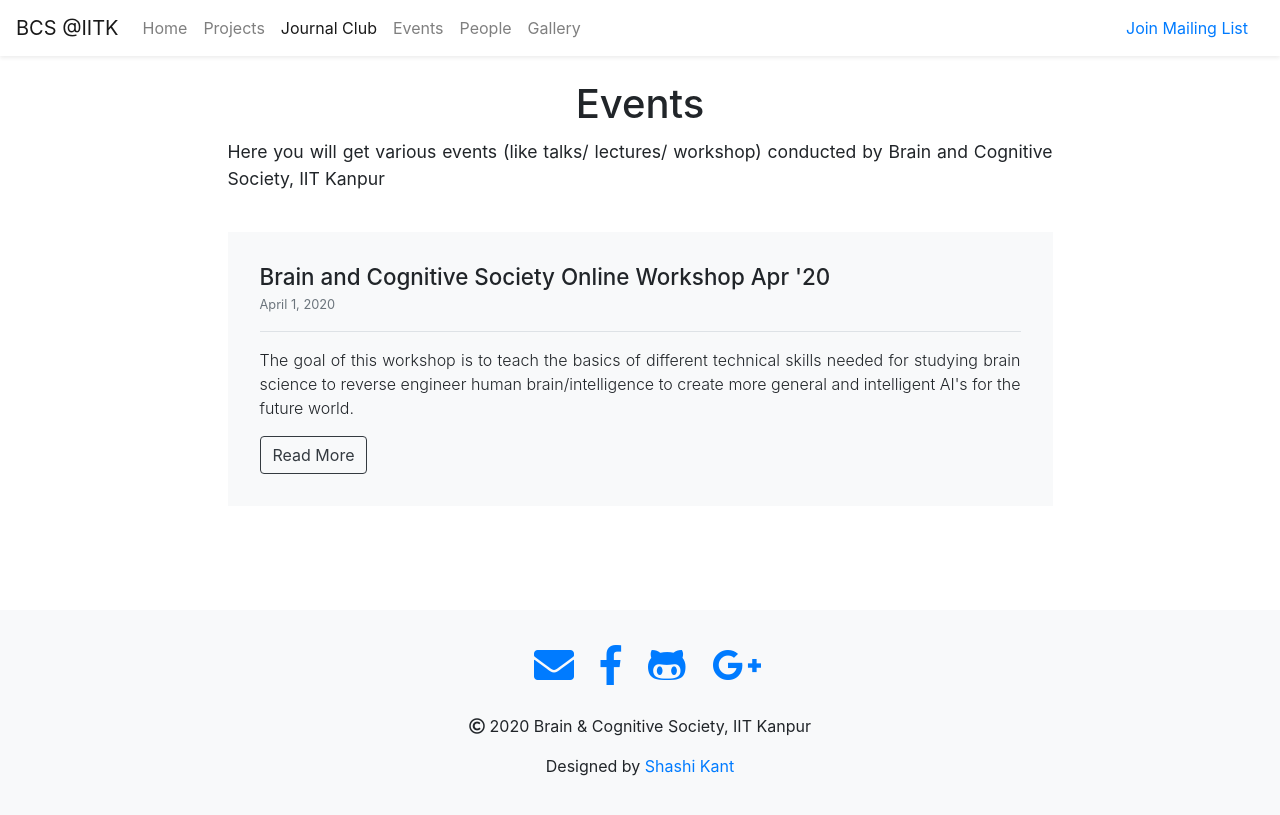
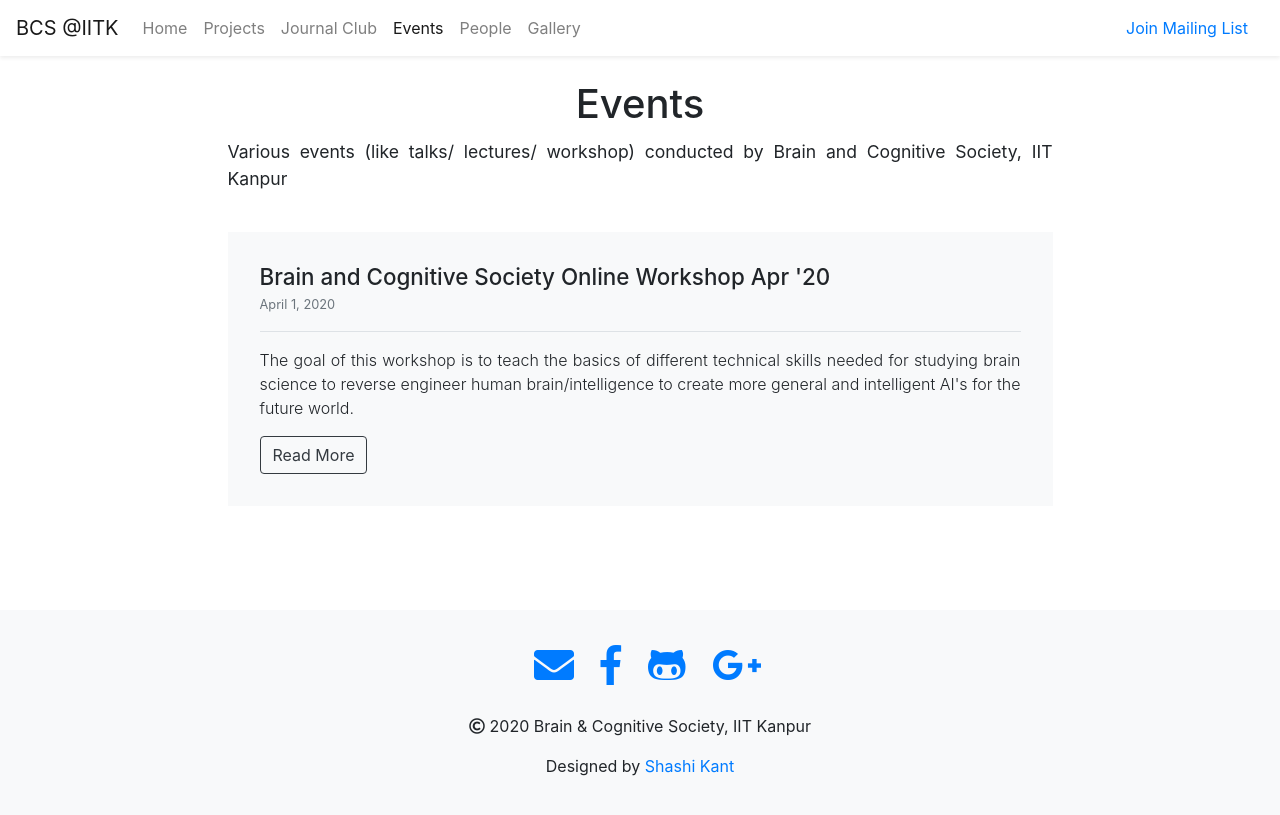
Before and after one commit to bcs-iitk/bcs-iitk.github.io, a Jekyll site: the page built from events/index.html, in a window 1280 px wide. Shown: the top 815 px of the page. Built offline with Jekyll 4.4.1, drawn with Linux system fonts in a browser that asks for light colours; nearby versions of some CDN libraries.

```diff
--- a/events/index.html
+++ b/events/index.html
@@ -1,13 +1,13 @@
 ---
 layout: page
-title: Journal Club
+title: Events
 ---
 <div class="row justify-content-md-center">
   <div class="col-xs-12 col-md-9">
     <div class="" style="align: center">
       <center><h1 class="post-title display-5">Events</h1></center>
       <div class="post-content">
-        <p>Here you will get various events (like talks/ lectures/ workshop) conducted by Brain and Cognitive Society, IIT Kanpur
+        <p>Various events (like talks/ lectures/ workshop) conducted by Brain and Cognitive Society, IIT Kanpur
       </div>
       <br>
     </div>
```
